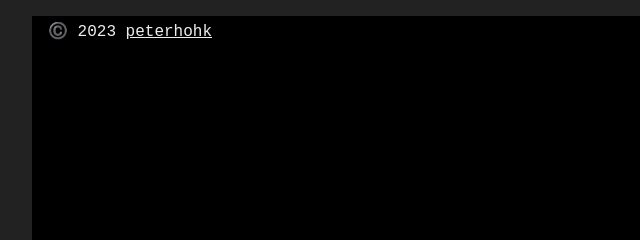
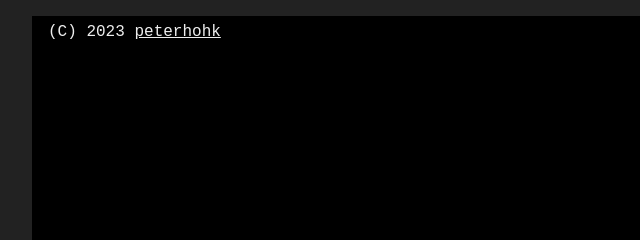
Before and after one commit to peterhohk/breakout, a website with bundled scripts: page index.html in a window 1280 px wide. Shown: the top 240 px of the page, 224-864 px from the left. Built offline with nearby package versions, Linux system fonts and the light colour scheme.

Commit message:
change copyright message to use (C)

```diff
--- a/index.html
+++ b/index.html
@@ -67,7 +67,7 @@
     </ul>
     <input type="submit" value="start game (ENTER)">
   </form>
-  <span class="attribution">©️ 2023 <a href="https://github.com/peterhohk" target="_blank">peterhohk</a></span>
+  <span class="attribution">(C)️ 2023 <a href="https://github.com/peterhohk" target="_blank">peterhohk</a></span>
 </main>
 
 </body>
```
